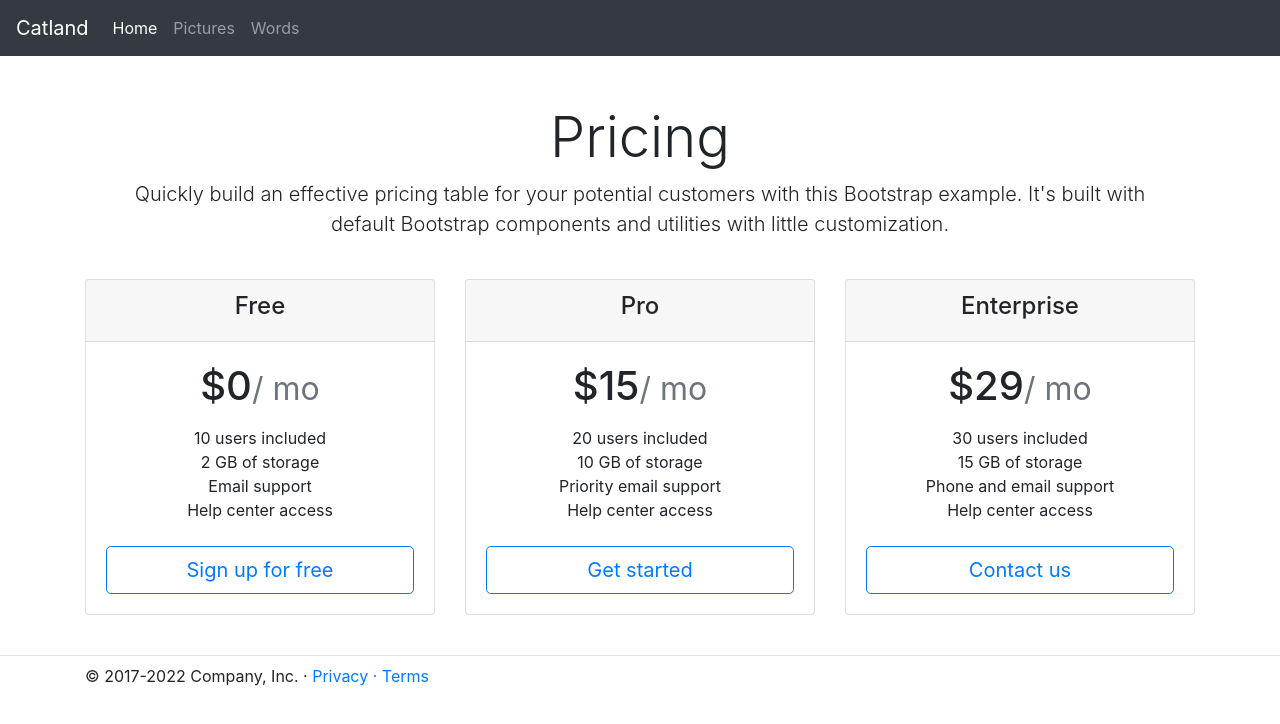
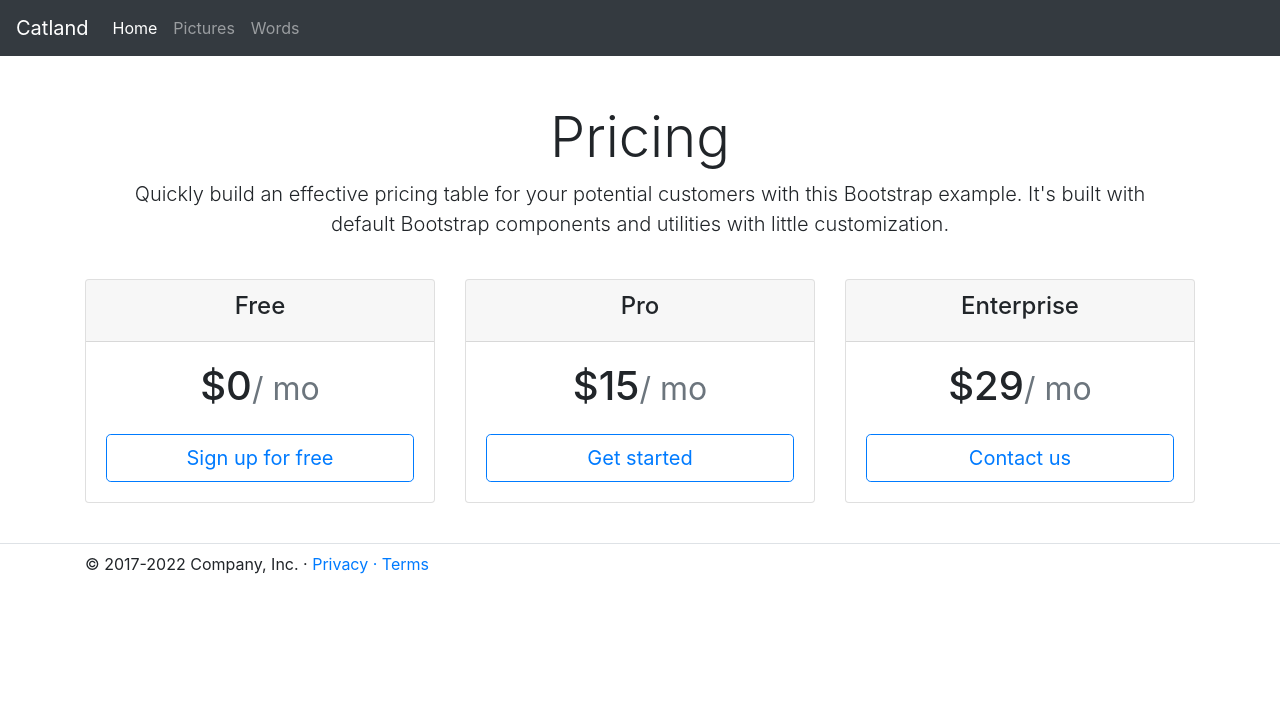
Before and after one commit to ligarunge/lesson-21-tasks, a React (Create React App) app: page / in a window 1280 px wide. Shown: the top 724 px of the page. Built offline with nearby package versions, Linux system fonts and the light colour scheme.

Commit message:
Update Home.js

```diff
--- a/src/Pages/Home.js
+++ b/src/Pages/Home.js
@@ -15,9 +15,7 @@ function Home() {
                 </p>
             </div>
             <div className="card-deck mb-3 text-center">
-                <Card title={cards[0].title} price={cards[0].price} line1={cards[0].line1} line2={cards[0].line2} line3={cards[0].line3} line4={cards[0].line4} button={cards[0].button}/>
-                <Card title={cards[1].title} price={cards[1].price} line1={cards[1].line1} line2={cards[1].line2} line3={cards[1].line3} line4={cards[1].line4} button={cards[1].button}/>
-                <Card title={cards[2].title} price={cards[2].price} line1={cards[2].line1} line2={cards[2].line2} line3={cards[2].line3} line4={cards[2].line4} button={cards[2].button}/>
+                {cardsList}
             </div>
         </div>
     )
```
